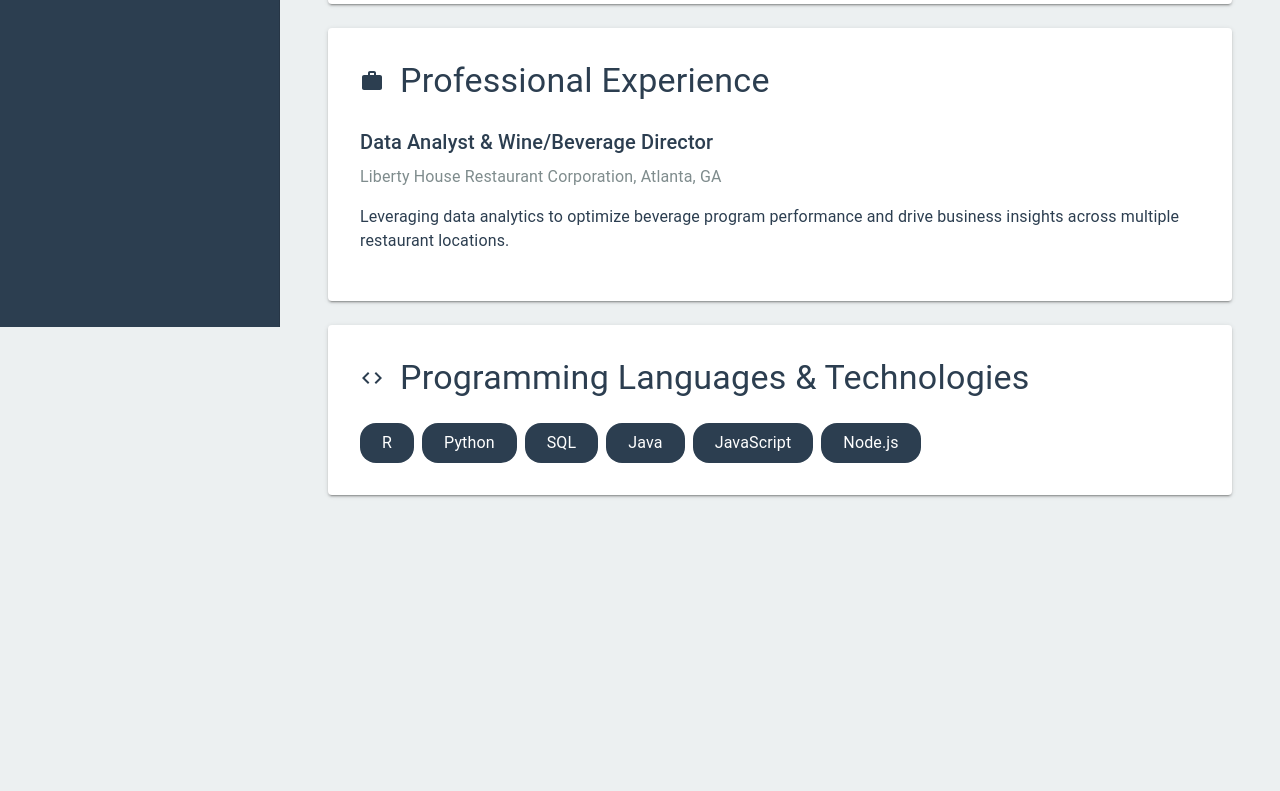
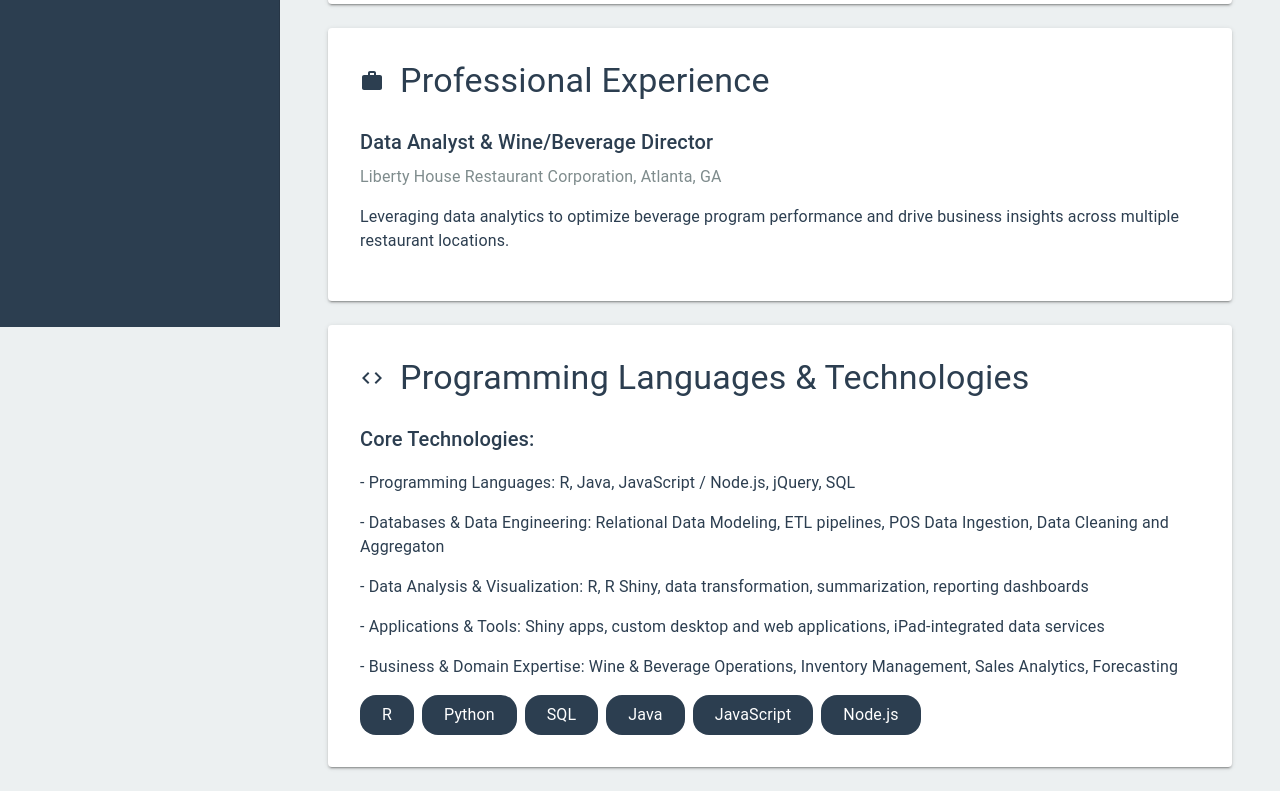
Before and after one commit to mdonovan3/Portfolio, a React (Vite) app: page /resume in a window 1280 px wide. Shown: the part 473-1264 px from the top of the page. Before the commit the page ends 992 px from the top, so only its background shows below. Built offline with nearby package versions, Linux system fonts and the light colour scheme.

Commit message:
resume changes

```diff
--- a/src/pages/Resume.jsx
+++ b/src/pages/Resume.jsx
@@ -82,6 +82,24 @@ const Resume = () => {
             Programming Languages & Technologies
           </Typography>
         </Box>
+        <Typography variant="h6" gutterBottom>
+          Core Technologies:
+        </Typography>
+        <Typography variant="body1" paragraph sx={{ mt: 2 }}>
+          - Programming Languages: R, Java, JavaScript / Node.js, jQuery, SQL
+        </Typography>
+        <Typography variant="body1" paragraph sx={{ mt: 2 }}>
+          - Databases & Data Engineering: Relational Data Modeling, ETL pipelines, POS Data Ingestion, Data Cleaning and Aggregaton
+        </Typography>
+        <Typography variant="body1" paragraph sx={{ mt: 2 }}>
+          - Data Analysis & Visualization: R, R Shiny, data transformation, summarization, reporting dashboards
+        </Typography>
+        <Typography variant="body1" paragraph sx={{ mt: 2 }}>
+          - Applications & Tools: Shiny apps, custom desktop and web applications, iPad-integrated data services
+        </Typography>
+        <Typography variant="body1" paragraph sx={{ mt: 2 }}>
+          - Business & Domain Expertise: Wine & Beverage Operations, Inventory Management, Sales Analytics, Forecasting
+        </Typography>
         <Box sx={{ display: 'flex', flexWrap: 'wrap', gap: 1 }}>
           {programmingLanguages.map((lang) => (
             <Chip
```
